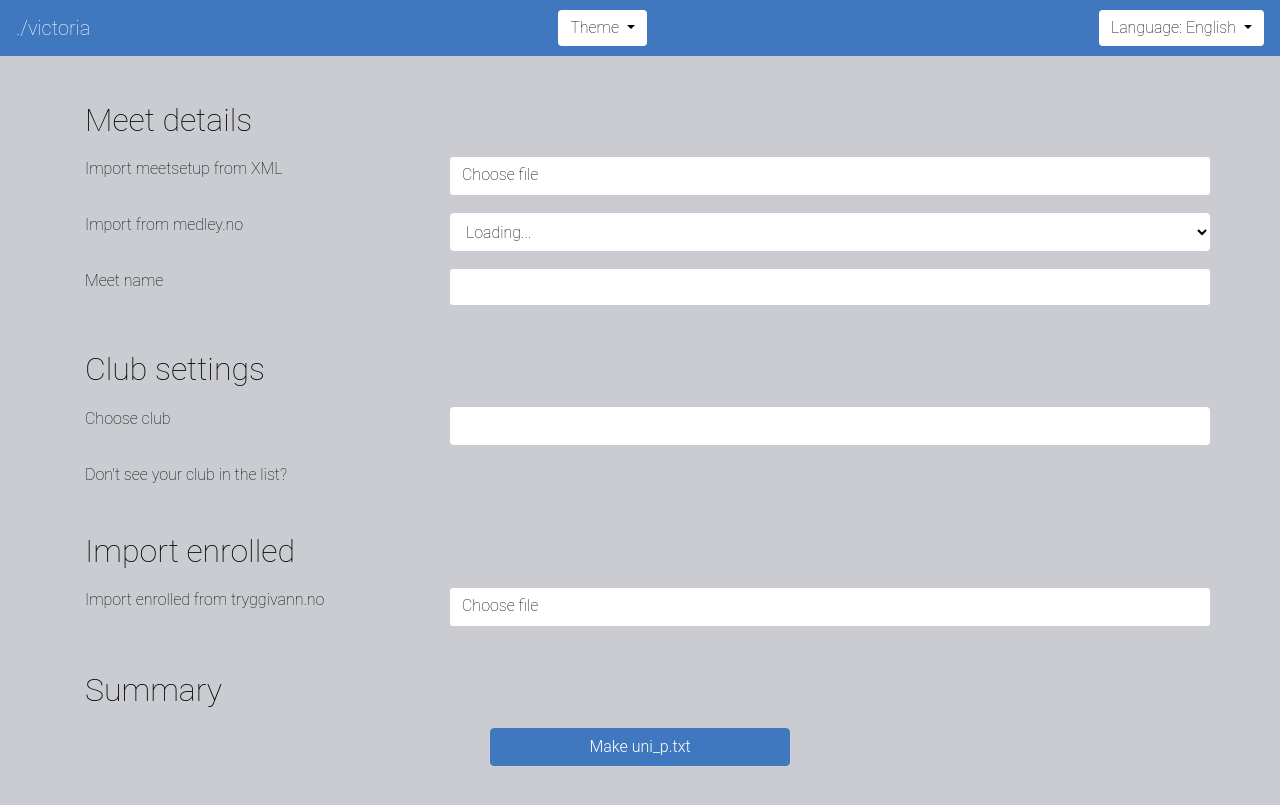
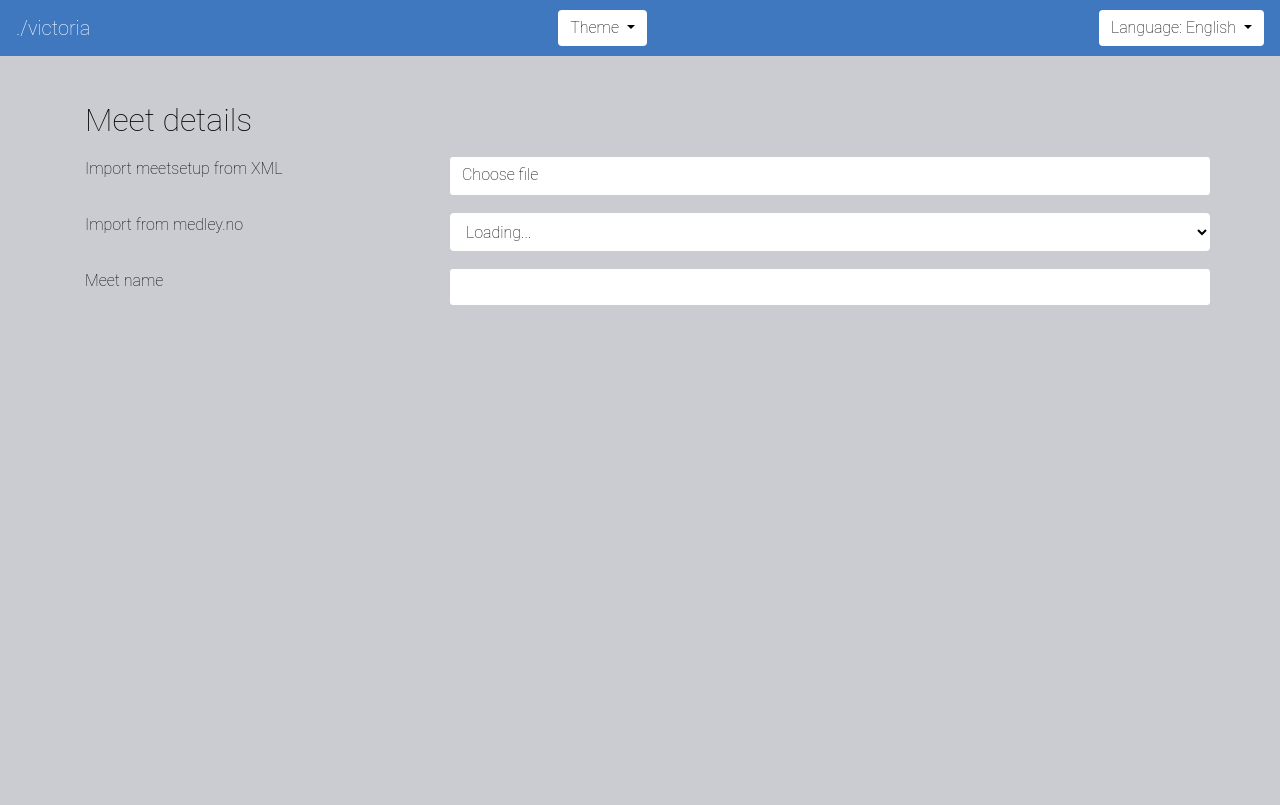
Before and after one commit to Balonbal/dot-slash-victoria, a Jekyll site: the page built from tools/uni_p.html, in a window 1280 px wide. Shown: the top 805 px of the page. Built offline with Jekyll 4.4.1, drawn with Linux system fonts in a browser that asks for light colours; nearby versions of some CDN libraries.

Commit message:
Hide all sections by default. Added participantBar insead of making it from base.js

```diff
--- a/tools/uni_p.html
+++ b/tools/uni_p.html
@@ -30,7 +30,7 @@ modals: [uni_p-change-meet.html, uni_p-add-club.html, uni_p-importing.html]
 			</div>
 	</section>
 
-	<section id="clubSettings" class="container">
+	<section id="clubSettings" class="container hidden">
 		<h2 class="t">Club settings</h2>
 				<div class="row">
 					<div class="col-4 d-none d-md-block">
@@ -45,7 +45,7 @@ modals: [uni_p-change-meet.html, uni_p-add-club.html, uni_p-importing.html]
 			</div>
 	</section>
 
-	<section id="section-TivImport" class="container d-none d-md-block">
+	<section id="section-TivImport" class="container d-none d-md-block hidden">
 		<h2 class="t">Import enrolled</h2>
 		<div class="row">
 			<label for="importFile-tryggivann" class="t col-4">Import enrolled from tryggivann.no</label>
@@ -58,7 +58,13 @@ modals: [uni_p-change-meet.html, uni_p-add-club.html, uni_p-importing.html]
 
 	<section id="participantsContainer" class="container hidden">
 		<h2 class="t">Participants</h2>
-		<div id="participantBar" class="tabBar">
+		<div id="participantBar">
+
+			<div class="tabMenu navbar">
+				<button id="participantIndividualButton" class="t button disabled">Individuals</button>
+				<button id="participantTeamButton" class="t button disabled">Teams</button>
+			</div>
+
 			<div id="participantSingle" data-text="Individuals" data-disabled="true" class="content">
 				<h3 class="t">Individuals</h3>
 				<div class="overscroll">
@@ -97,7 +103,7 @@ modals: [uni_p-change-meet.html, uni_p-add-club.html, uni_p-importing.html]
 		</div>
 	</section>
 
-	<section id="summary" class="container">
+	<section id="summary" class="container hidden">
 		<h2 class="t">Summary</h2>
 		<div id="individualsSummary"></div>
 		<div class="container" id="download">
```
